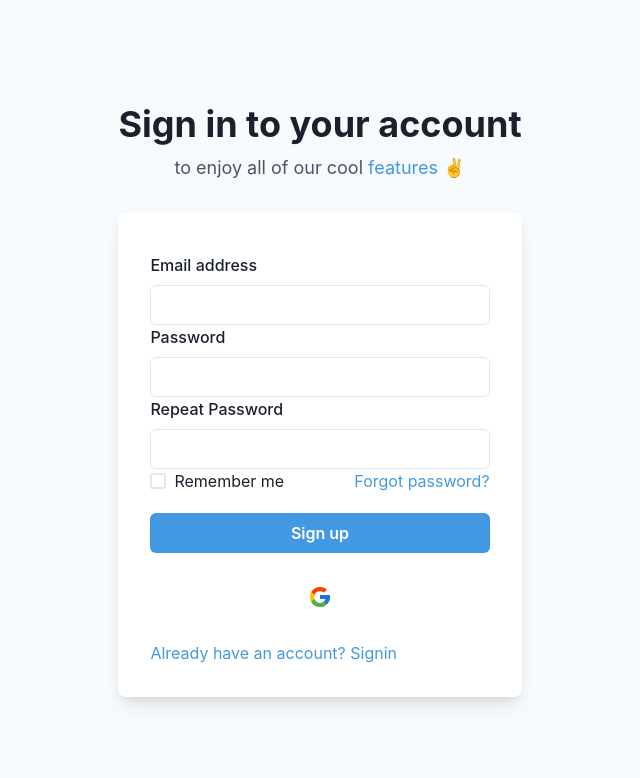
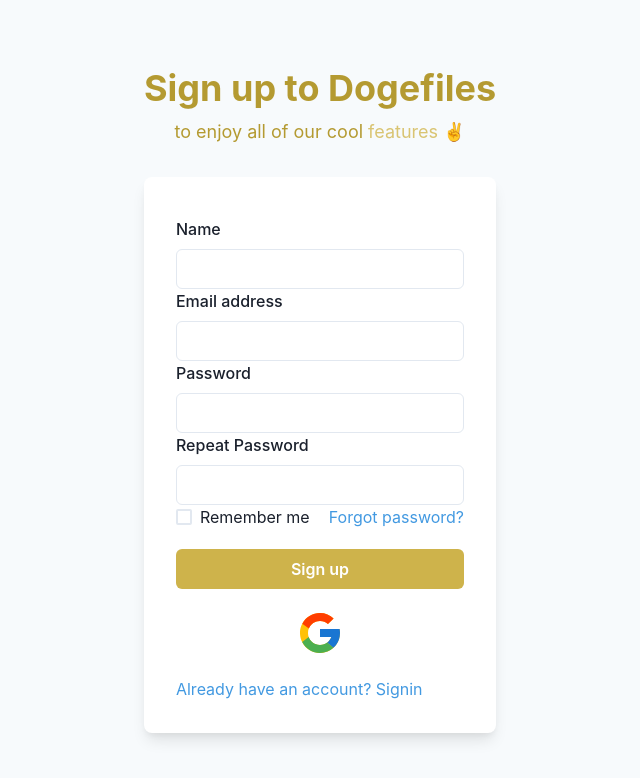
Before and after one commit to dogefiles/dogefiles-web, a React (Create React App) app: page /app/signup in a window 1280 px wide. Shown: the top 778 px of the page, without its empty margins (320-960 px from the left). Built offline with nearby package versions, Linux system fonts and the light colour scheme; no server answers.

Commit message:
Auth Improved

```diff
--- /dev/null
+++ b/src/Components/GoogleAuth.js
@@ -0,0 +1,30 @@
+import { HStack, Tooltip, IconButton } from "@chakra-ui/react";
+import { FcGoogle } from "react-icons/fc";
+import { useAuth } from "Utils/AuthContext";
+// import Axios from "Utils/Axios";
+
+export default function GoogleAuth() {
+  const { googleOAuth } = useAuth();
+  return (
+    <HStack alignItems="center" justifyContent="center">
+      <Tooltip
+        hasArrow
+        placement="right"
+        label="Google"
+        fontSize="md"
+        bg="primary.500"
+        aria-label="Google"
+      >
+        <IconButton
+          colorScheme="whiteAlpha"
+          size="lg"
+          fontSize="5xl"
+          background="none"
+          aria-label="Signin with Google"
+          icon={<FcGoogle />}
+          onClick={googleOAuth}
+        />
+      </Tooltip>
+    </HStack>
+  );
+}
--- a/src/Components/Header.js
+++ b/src/Components/Header.js
@@ -70,8 +70,8 @@
             <Wrap>
               <WrapItem>
                 <Avatar
-                  name="Dan Abrahmov"
-                  src="https://bit.ly/dan-abramov"
+                  name="Dogefiles"
+                  src="https://i1.sndcdn.com/avatars-000459287565-8boqnr-t500x500.jpg"
                   size="sm"
                 />
               </WrapItem>
--- a/src/Pages/Auth/signin.js
+++ b/src/Pages/Auth/signin.js
@@ -11,23 +11,40 @@
   Heading,
   Text,
   useColorModeValue,
-  Tooltip,
-  IconButton,
-  HStack,
   FormHelperText,
 } from "@chakra-ui/react";
-import { FcGoogle } from "react-icons/fc";
 
-import { useEffect, useState } from "react";
+import { useEffect, useState, useCallback } from "react";
 import { useAuth } from "Utils/AuthContext";
 import { Link as ReactLink } from "react-router-dom";
+import GoogleAuth from "Components/GoogleAuth";
+import Axios from "Utils/Axios";
 
 export default function SimpleCard({ history }) {
   const [loading, setLoading] = useState(false);
   const [error, setError] = useState("");
   const [email, setEmail] = useState("");
   const [password, setPassword] = useState("");
-  const { signin, currentUser, googleOAuth } = useAuth();
+  const { signin, currentUser, getUserToken } = useAuth();
+
+  const verificationCheck = useCallback(async () => {
+    if (currentUser) {
+      if (currentUser?.emailVerified) {
+        console.log(await getUserToken());
+        const config = {
+          headers: {
+            Authorization: `Bearer ${await getUserToken()}`,
+          },
+        };
+
+        const { data } = await Axios.get("/auth", config);
+        console.log(data);
+        history.push("/");
+      }
+
+      setError("Please check your email inbox for user verification");
+    }
+  }, [currentUser, history, getUserToken]);
 
   const handelSignInSubmit = async e => {
     e.preventDefault();
@@ -35,7 +52,7 @@
       setError("");
       setLoading(true);
       await signin(email, password);
-      history.push("/");
+      verificationCheck();
     } catch (err) {
       setError(`${err.message}, Failed to SignIn`);
     }
@@ -44,8 +61,8 @@
   };
 
   useEffect(() => {
-    if (currentUser) history.push("/");
-  }, [currentUser, history]);
+    if (currentUser) verificationCheck();
+  }, [currentUser, history, verificationCheck]);
 
   return (
     <Flex
@@ -56,9 +73,12 @@
     >
       <Stack spacing={8} mx={"auto"} maxW={"lg"} py={12} px={6}>
         <Stack align={"center"}>
-          <Heading fontSize={"4xl"}>Sign in to your account</Heading>
-          <Text fontSize={"lg"} color={"gray.600"}>
-            to enjoy all of our cool <Link color={"blue.400"}>features</Link> ✌️
+          <Heading fontSize={"4xl"} color="primary.500">
+            Sign in to Dogefiles
+          </Heading>
+          <Text fontSize={"lg"} color={"primary.500"}>
+            to enjoy all of our cool <Link color={"primary.300"}>features</Link>{" "}
+            ✌️
           </Text>
         </Stack>
         <Box
@@ -70,7 +90,9 @@
           <Stack spacing={4}>
             <form onSubmit={handelSignInSubmit}>
               <FormControl id="email">
-                <FormHelperText color="red.500">{error}</FormHelperText>
+                <FormHelperText color="primary.500" my="2">
+                  {error}
+                </FormHelperText>
                 <FormLabel>Email address</FormLabel>
                 <Input
                   type="email"
@@ -98,36 +120,37 @@
                   <Link color={"blue.400"}>Forgot password?</Link>
                 </Stack>
                 <Button
-                  bg={"blue.400"}
+                  bg={"primary.400"}
                   color={"white"}
                   _hover={{
-                    bg: "blue.500",
+                    bg: "primary.500",
                   }}
                   disabled={loading}
                   type="submit"
                 >
                   Sign in
                 </Button>
-                <HStack alignItems="center" justifyContent="center">
+                {/* <HStack alignItems="center" justifyContent="center">
                   <Tooltip
                     hasArrow
                     placement="right"
                     label="Google"
                     fontSize="md"
-                    bg="blue.600"
+                    bg="primary.500"
                     aria-label="Google"
                   >
                     <IconButton
                       colorScheme="whiteAlpha"
                       size="lg"
-                      fontSize="2xl"
+                      fontSize="5xl"
                       background="none"
                       aria-label="Signin with Google"
                       icon={<FcGoogle />}
                       onClick={googleOAuth}
                     />
                   </Tooltip>
-                </HStack>
+                </HStack> */}
+                <GoogleAuth />
                 <Link as={ReactLink} to="/signup" color={"blue.400"}>
                   New User? Signup
                 </Link>
--- a/src/Pages/Auth/signup.js
+++ b/src/Pages/Auth/signup.js
@@ -11,25 +11,33 @@
   Heading,
   Text,
   useColorModeValue,
-  Tooltip,
-  IconButton,
-  HStack,
   FormHelperText,
 } from "@chakra-ui/react";
-import { FcGoogle } from "react-icons/fc";
 
-import { useEffect, useState } from "react";
+import { useEffect, useState, useCallback } from "react";
 import { useAuth } from "Utils/AuthContext";
 import { Link as ReactLink } from "react-router-dom";
+import GoogleAuth from "Components/GoogleAuth";
 
 function SignUp({ history }) {
   const [loading, setLoading] = useState(false);
   const [error, setError] = useState("");
+
+  const [name, setName] = useState("");
   const [email, setEmail] = useState("");
-  // const [name, setName] = useState("");
   const [password, setPassword] = useState("");
   const [passwordConf, setPasswordConf] = useState("");
-  const { signup, currentUser, googleOAuth } = useAuth();
+  const { signup, currentUser, logout, updateName } = useAuth();
+
+  const verificationCheck = useCallback(async () => {
+    if (currentUser) {
+      if (currentUser?.emailVerified) history.push("/");
+      setError("Please check your email inbox for user verification");
+      await updateName(name);
+      await currentUser.sendEmailVerification();
+      logout();
+    }
+  }, [currentUser, history, logout, updateName, name]);
 
   const handelSignUpSubmit = async e => {
     e.preventDefault();
@@ -43,7 +51,8 @@
       setLoading(true);
 
       await signup(email, password);
-      history.push("/");
+
+      verificationCheck();
     } catch (err) {
       setError(`${err.message}, Failed to SignUp`);
     }
@@ -52,8 +61,8 @@
   };
 
   useEffect(() => {
-    if (currentUser) history.push("/");
-  }, [currentUser, history]);
+    if (currentUser) verificationCheck();
+  }, [currentUser, history, verificationCheck]);
 
   return (
     <Flex
@@ -64,9 +73,12 @@
     >
       <Stack spacing={8} mx={"auto"} maxW={"lg"} py={12} px={6}>
         <Stack align={"center"}>
-          <Heading fontSize={"4xl"}>Sign in to your account</Heading>
-          <Text fontSize={"lg"} color={"gray.600"}>
-            to enjoy all of our cool <Link color={"blue.400"}>features</Link> ✌️
+          <Heading fontSize={"4xl"} color="primary.500">
+            Sign up to Dogefiles
+          </Heading>
+          <Text fontSize={"lg"} color={"primary.500"}>
+            to enjoy all of our cool <Link color={"primary.300"}>features</Link>{" "}
+            ✌️
           </Text>
         </Stack>
         <Box
@@ -77,8 +89,19 @@
         >
           <Stack spacing={4}>
             <form onSubmit={handelSignUpSubmit}>
-              <FormControl id="email">
-                <FormHelperText color="red.500">{error}</FormHelperText>
+              <FormControl>
+                <FormHelperText color="primary.500" my="2">
+                  {error}
+                </FormHelperText>
+                <FormLabel>Name</FormLabel>
+                <Input
+                  type="name"
+                  value={name}
+                  onChange={e => setName(e.target.value)}
+                />
+              </FormControl>
+
+              <FormControl>
                 <FormLabel>Email address</FormLabel>
                 <Input
                   type="email"
@@ -87,7 +110,7 @@
                 />
               </FormControl>
 
-              <FormControl id="password">
+              <FormControl>
                 <FormLabel>Password</FormLabel>
                 <Input
                   type="password"
@@ -96,7 +119,7 @@
                 />
               </FormControl>
 
-              <FormControl id="password">
+              <FormControl>
                 <FormLabel>Repeat Password</FormLabel>
                 <Input
                   type="password"
@@ -115,36 +138,17 @@
                   <Link color={"blue.400"}>Forgot password?</Link>
                 </Stack>
                 <Button
-                  bg={"blue.400"}
+                  bg={"primary.400"}
                   color={"white"}
                   _hover={{
-                    bg: "blue.500",
+                    bg: "primary.500",
                   }}
                   disabled={loading}
                   type="submit"
                 >
                   Sign up
                 </Button>
-                <HStack alignItems="center" justifyContent="center">
-                  <Tooltip
-                    hasArrow
-                    placement="right"
-                    label="Google"
-                    fontSize="md"
-                    bg="blue.600"
-                    aria-label="Google"
-                  >
-                    <IconButton
-                      colorScheme="whiteAlpha"
-                      size="lg"
-                      fontSize="2xl"
-                      background="none"
-                      aria-label="Signin with Google"
-                      icon={<FcGoogle />}
-                      onClick={googleOAuth}
-                    />
-                  </Tooltip>
-                </HStack>
+                <GoogleAuth />
                 <Link as={ReactLink} to="/signin" color={"blue.400"}>
                   Already have an account? Signin
                 </Link>
--- a/src/Theme/styles.js
+++ b/src/Theme/styles.js
@@ -1,7 +1,9 @@
 const styles = {
   global: {
     // styles for the `body`
-    body: {},
+    body: {
+      // color: "primary.400",
+    },
   },
 };
 
--- a/src/Utils/AuthContext.js
+++ b/src/Utils/AuthContext.js
@@ -26,6 +26,13 @@
 
   function resetPassword(email) {
     return auth.sendPasswordResetEmail(email);
+  }
+
+  // Update
+  function updateName(name) {
+    return currentUser.updateProfile({
+      displayName: name,
+    });
   }
 
   function updateEmail(email) {
@@ -64,6 +71,7 @@
     signup,
     logout,
     resetPassword,
+    updateName,
     updateEmail,
     updatePassword,
     getUserToken,
```
